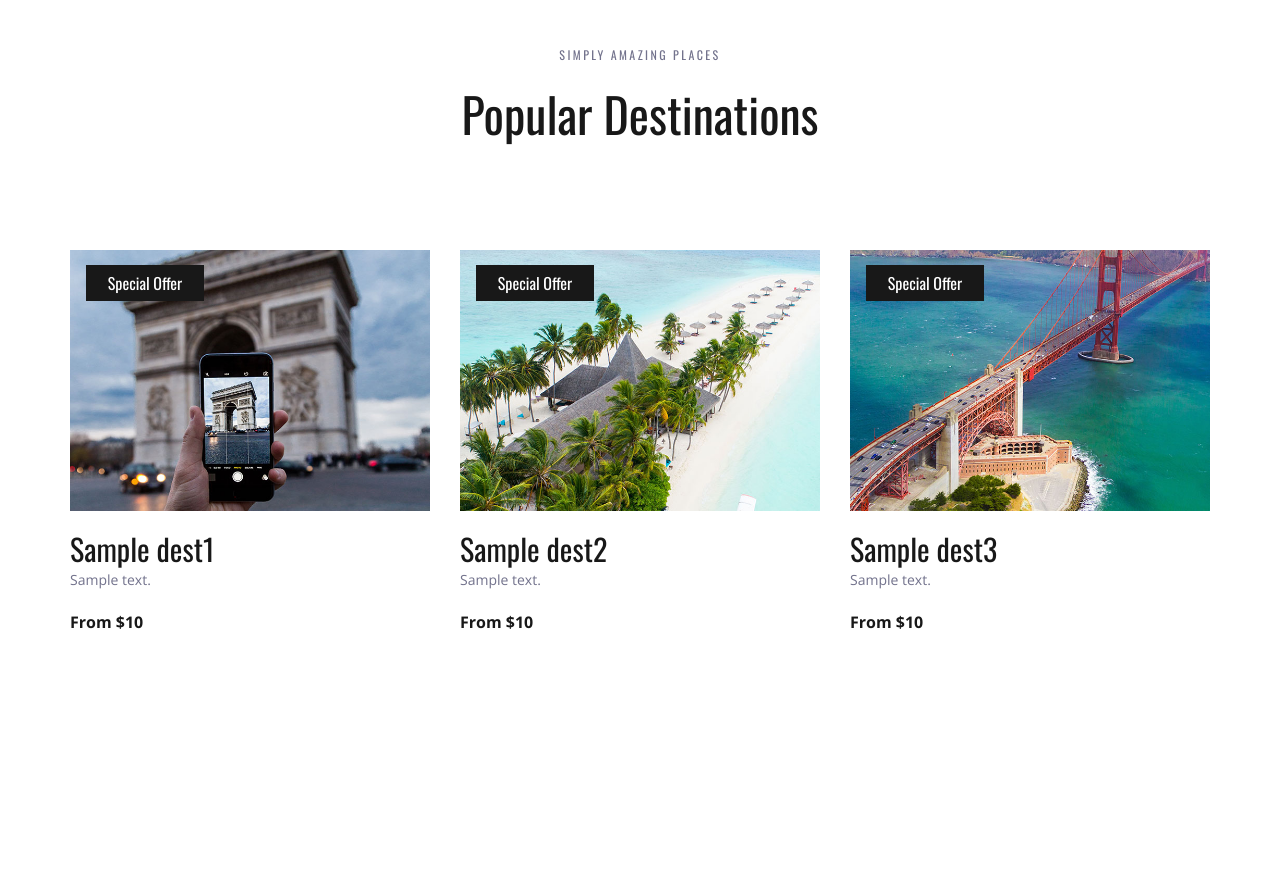
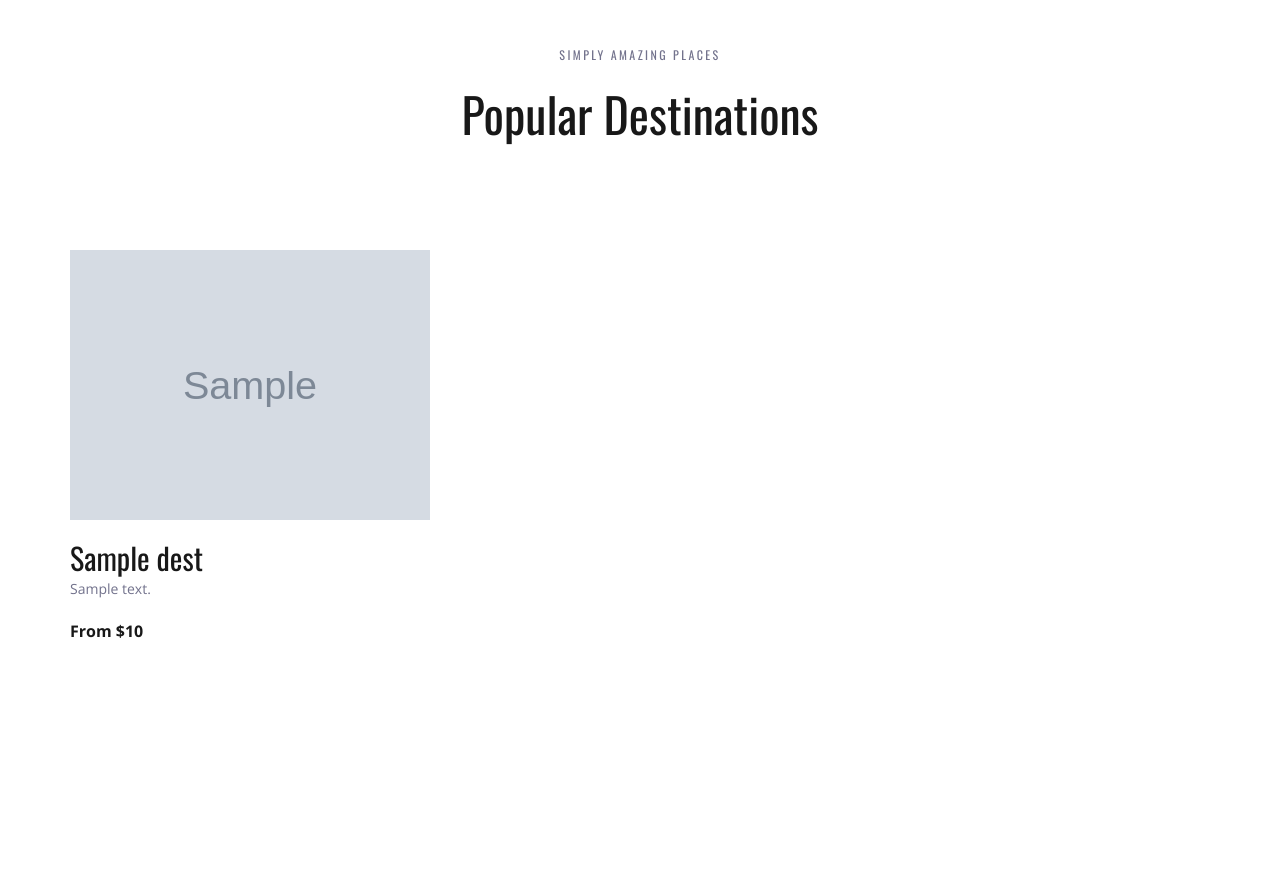
Before and after one commit to agakhil13/Django_task, a Django app: template myproject/templates/index.html in a window 1280 px wide. Shown: the part 1235-2109 px from the top of the page. Run offline with Django 4.2, Linux system fonts and the light colour scheme; the template is opened without the code that fills it: most values are stand-ins (such as "Sample title", 1, 10 or a date in 2020); grey boxes marked "Sample" are stand-in pictures; some libraries are stand-ins or nearby versions.

Commit message:
for loop and if contition for dynamic content

```diff
--- a/myproject/templates/index.html
+++ b/myproject/templates/index.html
@@ -1,4 +1,6 @@
 {% load static %}
+{% static 'images' as baseURL %}
+
 <!DOCTYPE html>
 <html lang="en">
 
@@ -279,56 +281,25 @@
 					<div class="col">
 						<div class="destinations_container item_grid">
 
-
+							{% for dest in dests %}
 							<!-- Destination -->
 							<div class="destination item">
 								<div class="destination_image">
-									<img src="{% static 'images/destination_4.jpg' %}" alt="image">
+									<img src="{{baseURL}}/{{dest.img}}" alt="image">
+									{% if dest.offer %}
 									<div class="spec_offer text-center"><a href="#">Special Offer</a></div>
+									{% endif %}
 								</div>
 								<div class="destination_content">
-									<div class="destination_title"><a href="destinations.html">{{dest1.name}}</a>
+									<div class="destination_title"><a href="destinations.html">{{dest.name}}</a>
 									</div>
 									<div class="destination_subtitle">
-										<p>{{dest1.desc}} </p>
+										<p>{{dest.desc}} </p>
 									</div>
-									<div class="destination_price">From ${{dest1.price}}</div>
+									<div class="destination_price">From ${{dest.price}}</div>
 								</div>
 							</div>
-
-
-							<div class="destination item">
-								<div class="destination_image">
-									<img src="{% static 'images/destination_1.jpg' %}" alt="image">
-									<div class="spec_offer text-center"><a href="#">Special Offer</a></div>
-								</div>
-								<div class="destination_content">
-									<div class="destination_title"><a href="destinations.html">{{dest2.name}}</a>
-									</div>
-									<div class="destination_subtitle">
-										<p>{{dest2.desc}} </p>
-									</div>
-									<div class="destination_price">From ${{dest2.price}}</div>
-								</div>
-							</div>
-
-
-							<div class="destination item">
-								<div class="destination_image">
-									<img src="{% static 'images/destination_3.jpg' %}" alt="image">
-									<div class="spec_offer text-center"><a href="#">Special Offer</a></div>
-								</div>
-								<div class="destination_content">
-									<div class="destination_title"><a href="destinations.html">{{dest3.name}}</a>
-									</div>
-									<div class="destination_subtitle">
-										<p>{{dest3.desc}} </p>
-									</div>
-									<div class="destination_price">From ${{dest3.price}}</div>
-								</div>
-							</div>
-
-
+							{%endfor%}
 						</div>
 					</div>
 				</div>
--- a/myproject/travello/models.py
+++ b/myproject/travello/models.py
@@ -8,3 +8,4 @@ class Destination:
     img : str
     desc : str
     price : int
+    offer : bool
```
Also changed, not shown: myproject/travello/views.py (+13 -1 lines).
